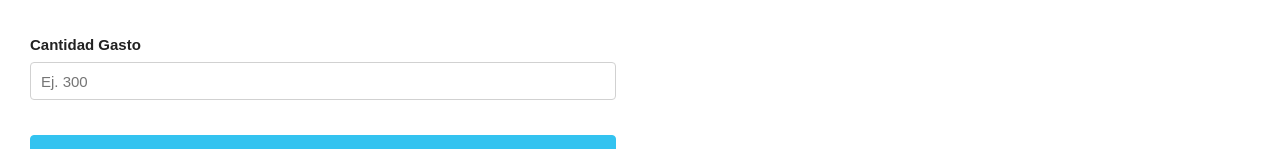
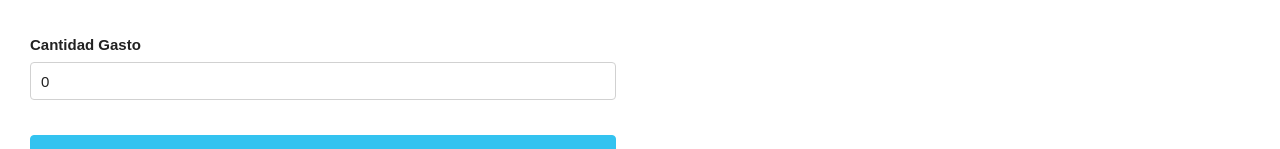
Before and after one commit to eacevedof/prj_reactjs3, a React (Create React App) app in the folder sec10_presup_semana_hooks/presupuestoreact/: page / in a window 1280 px wide. Both pictures are taken after typing "5" into the empty fields and a click on the input "Definir Presupuesto". Shown: the part 274-423 px from the top of the page. Built offline with nearby package versions, Linux system fonts and the light colour scheme.

Commit message:
10. Pasando el gasto al componente principal

```diff
--- a/sec10_presup_semana_hooks/presupuestoreact/package.json
+++ b/sec10_presup_semana_hooks/presupuestoreact/package.json
@@ -5,7 +5,8 @@
   "dependencies": {
     "react": "^16.11.0",
     "react-dom": "^16.11.0",
-    "react-scripts": "3.2.0"
+    "react-scripts": "3.2.0",
+    "shortid": "^2.2.15"
   },
   "scripts": {
     "start": "react-scripts start",
--- a/sec10_presup_semana_hooks/presupuestoreact/src/App.js
+++ b/sec10_presup_semana_hooks/presupuestoreact/src/App.js
@@ -7,6 +7,8 @@
   //state
   const [presupuesto, guardarPresupuesto] = useState(0)
   const [preguntaPresup, guardarPreguntaPresup] = useState(true)
+  const [gasto, guardarGasto] = useState({})
+  const [gastos, guardarGastos] = useState([])
 
   return (
     <div className="App">
@@ -22,7 +24,9 @@
           : (
             <div className="row">
               <div className="one-half column">
-                <Formulario/>
+                <Formulario
+                  guardarGasto={guardarGasto}
+                />
               </div>
               <div className="one-half column"></div>
             </div>
--- a/sec10_presup_semana_hooks/presupuestoreact/src/components/Formulario.js
+++ b/sec10_presup_semana_hooks/presupuestoreact/src/components/Formulario.js
@@ -1,8 +1,11 @@
 //Formulario.js
 import React,{useState} from 'react'
 import Error from "./Error"
+import shortid from "shortid"
 
 function Formulario(props){
+
+  const {guadarGasto} = props;
 
   const [nombreGasto,guardarNombreGasto] = useState("")
   const [cantidadGasto,guardarCantidadGasto] = useState("0")
@@ -16,7 +19,20 @@
       return
     }
     guardarError(false)
-  }
+
+    const gasto = {
+      nombreGasto,
+      cantidadGasto,
+      id: shortid.generate()
+    }
+
+    //app.props.guadargasto que guarda en app.gasto
+    guadarGasto(gasto)
+
+    //resetamos el form
+    guardarNombreGasto("")
+    guardarCantidadGasto("")
+  }//agregarGasto
 
   return (
     <form
@@ -31,6 +47,7 @@
           className="u-full-width"
           placeholder="Ej. Transporte"
           onChange={e => guardarNombreGasto(e.target.value)}
+          value={nombreGasto}
         />
       </div>
       <div className="campo">
@@ -40,6 +57,7 @@
           className="u-full-width"
           placeholder="Ej. 300"
           onChange={e => guardarCantidadGasto(parseInt(e.target.value,10))}
+          value={cantidadGasto}
         />
       </div>
       <input type="submit" className="button-primary u-full-width" value="Agregar Gasto"/>
```
Also changed, not shown: 2 other files (tests, documents, lock files or other folders).
